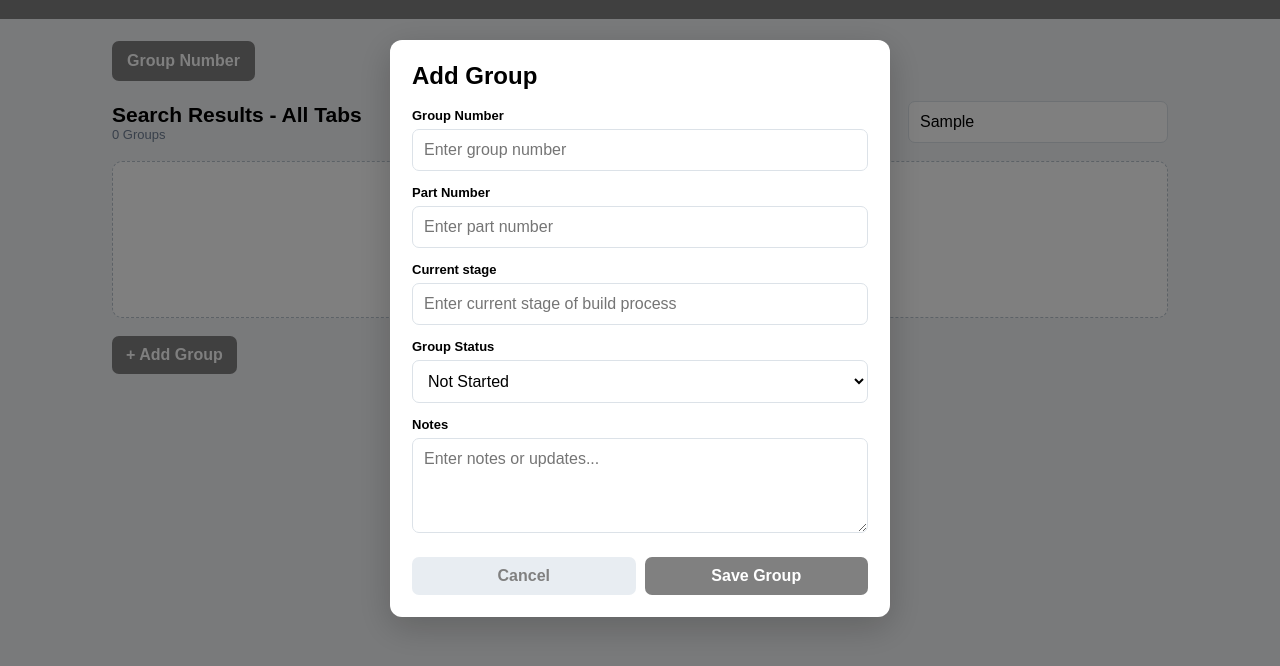
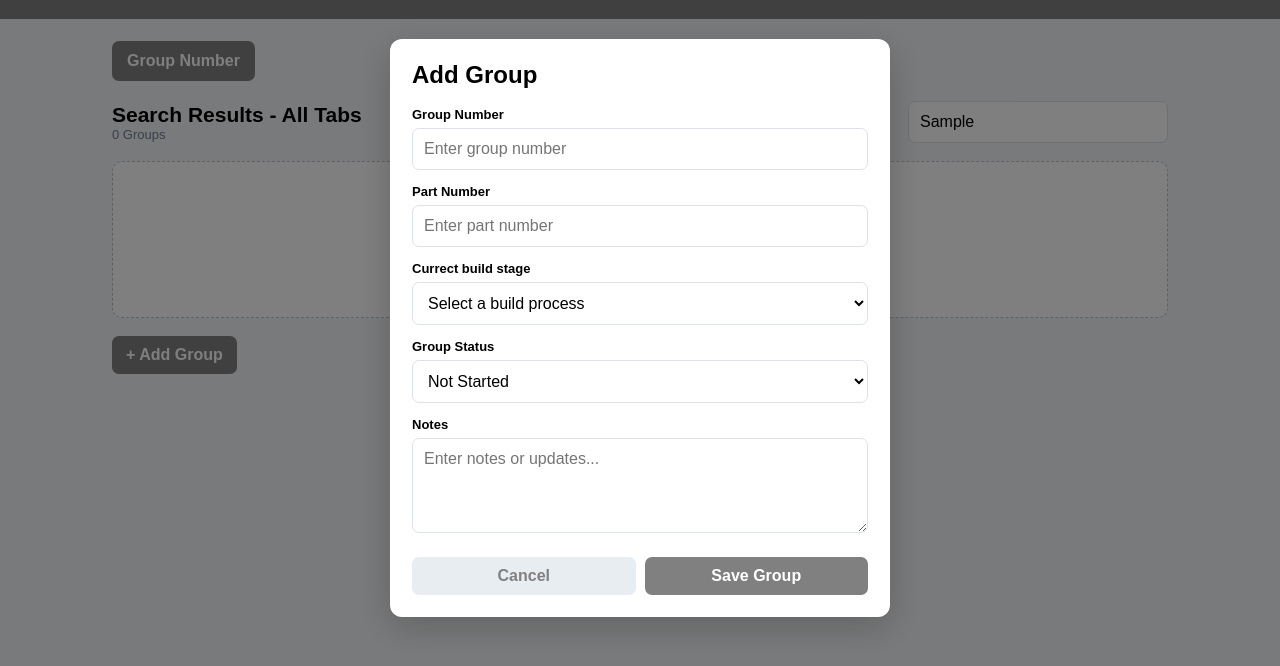
Before and after one commit to S70685n/Damper-Status, a plain HTML site: page index.html in a window 1280 px wide. Both pictures are taken after typing "Sample" into the empty fields and a click on the button "+ Add Group". Shown: the part 72-738 px from the top of the page. Drawn offline with Linux system fonts and the light colour scheme.

Commit message:
Fix label and update input to select for build stage

```diff
--- a/index.html
+++ b/index.html
@@ -402,8 +402,15 @@ textarea {
       </div>
 
       <div class="form-group">
-        <label for="groupCategory">Current stage</label>
-        <input id="groupCategory" placeholder="Enter current stage of build process">
+<label for="groupCategory">Currect build stage</label>
+<select id="groupCategory">
+  <option value="">Select a build process</option>
+  <option value="Testing">ASTG</option>
+  <option value="Inspection">FILL</option>
+  <option value="Development">DYNO</option>
+  <option value="Production">CAPP</option>
+  <option value="Other">S5</option>
+</select>
       </div>
 
       <div class="form-group">
```
